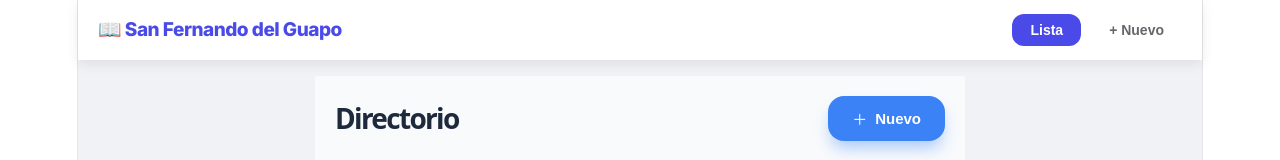
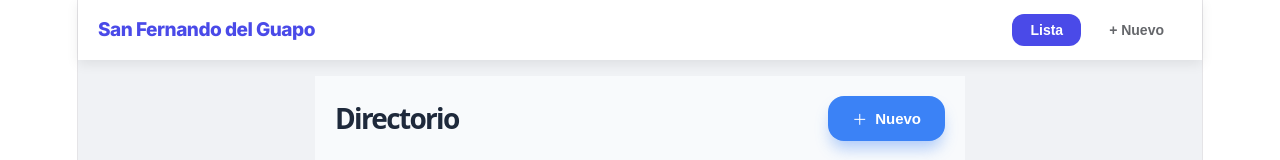
Before and after one commit to andbqest/app-predicacion, a React (Vite) app: page / in a window 1280 px wide. Shown: the top 160 px of the page. Built offline with nearby package versions, Linux system fonts and the light colour scheme.

Commit message:
Fix: para quitar la biblia del titulo

```diff
--- a/src/App.jsx
+++ b/src/App.jsx
@@ -150,7 +150,7 @@ export default function App() {
             fontSize: '19px',
             letterSpacing: '-0.5px'
           }}>
-            📖 San Fernando del Guapo
+             San Fernando del Guapo
           </span>
         </div>
 
```
